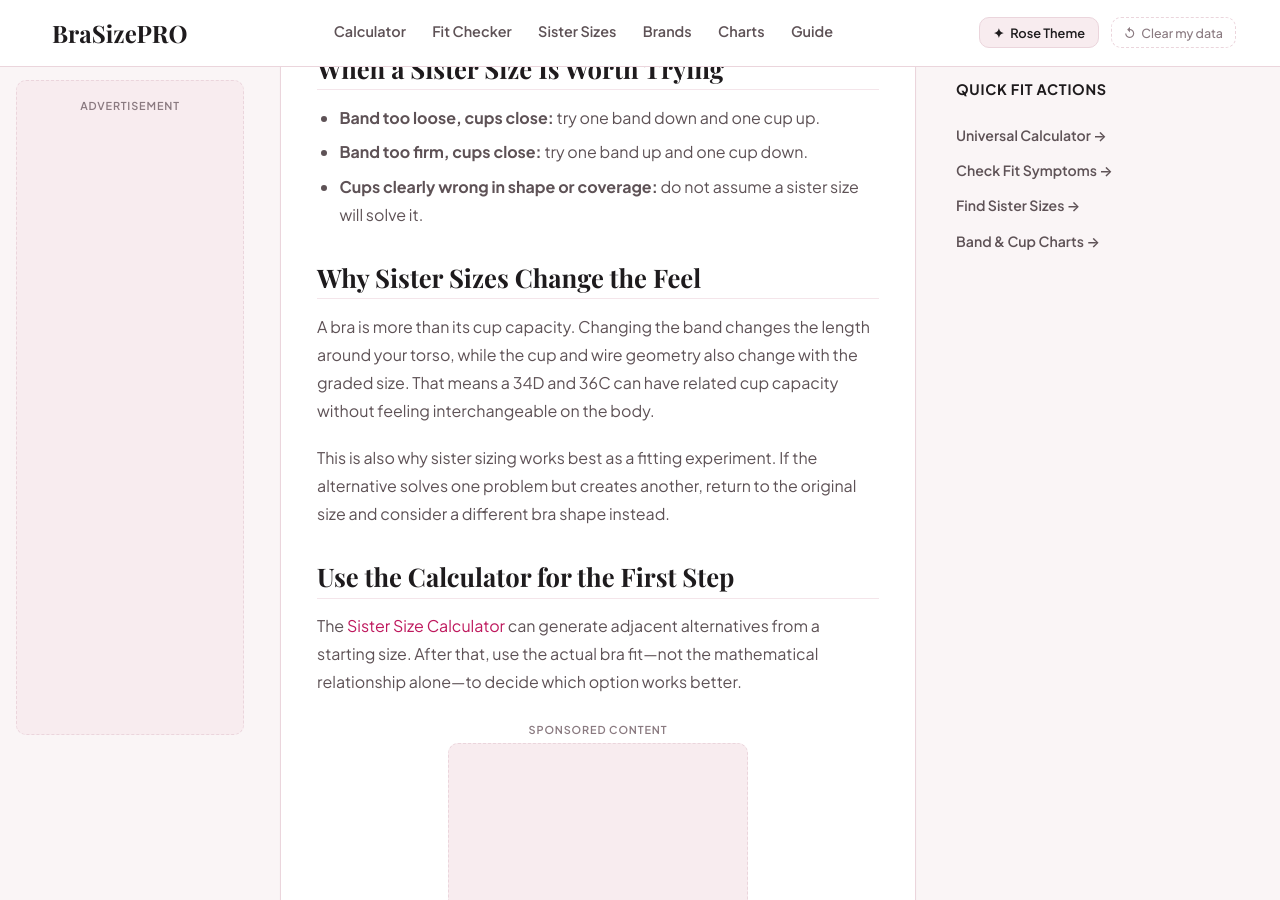
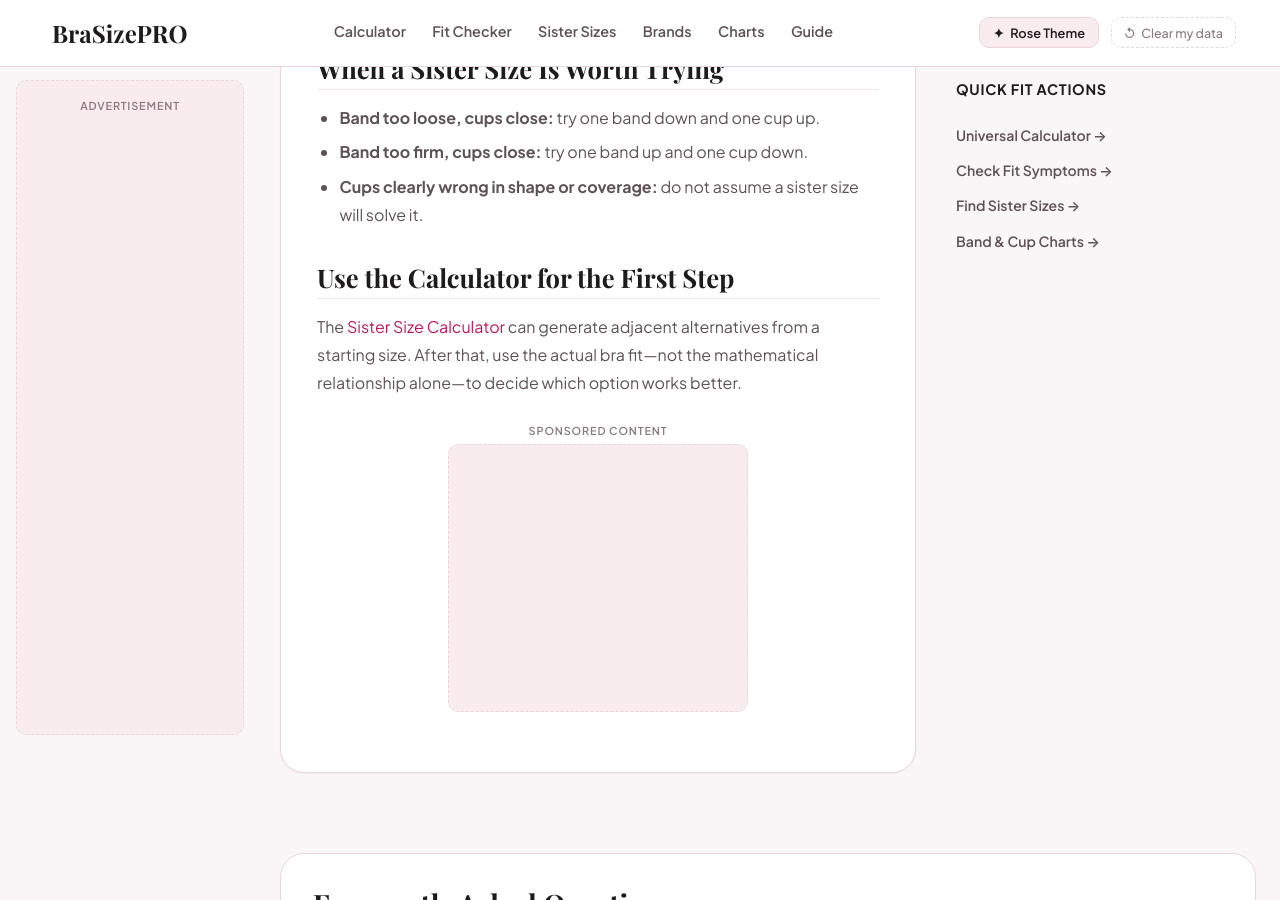
Before and after one commit to sharpedge74-cmyk/Bra-Size-Pro, a Jekyll site: the page built from sister-sizing-explained.html, in a window 1280 px wide and 900 px high, scrolled down 1703 px. Built offline with Jekyll 4.4.1, drawn with Linux system fonts in a browser that asks for light colours; some web fonts are replaced.

Commit message:
Remove repetitive guide content

```diff
--- a/sister-sizing-explained.html
+++ b/sister-sizing-explained.html
@@ -56,9 +56,5 @@ faq:
   <li><strong>Cups clearly wrong in shape or coverage:</strong> do not assume a sister size will solve it.</li>
 </ul>
 
-<h2>Why Sister Sizes Change the Feel</h2>
-<p>A bra is more than its cup capacity. Changing the band changes the length around your torso, while the cup and wire geometry also change with the graded size. That means a 34D and 36C can have related cup capacity without feeling interchangeable on the body.</p>
-<p>This is also why sister sizing works best as a fitting experiment. If the alternative solves one problem but creates another, return to the original size and consider a different bra shape instead.</p>
-
 <h2>Use the Calculator for the First Step</h2>
 <p>The <a href="/sister-size-calculator">Sister Size Calculator</a> can generate adjacent alternatives from a starting size. After that, use the actual bra fit—not the mathematical relationship alone—to decide which option works better.</p>
```
